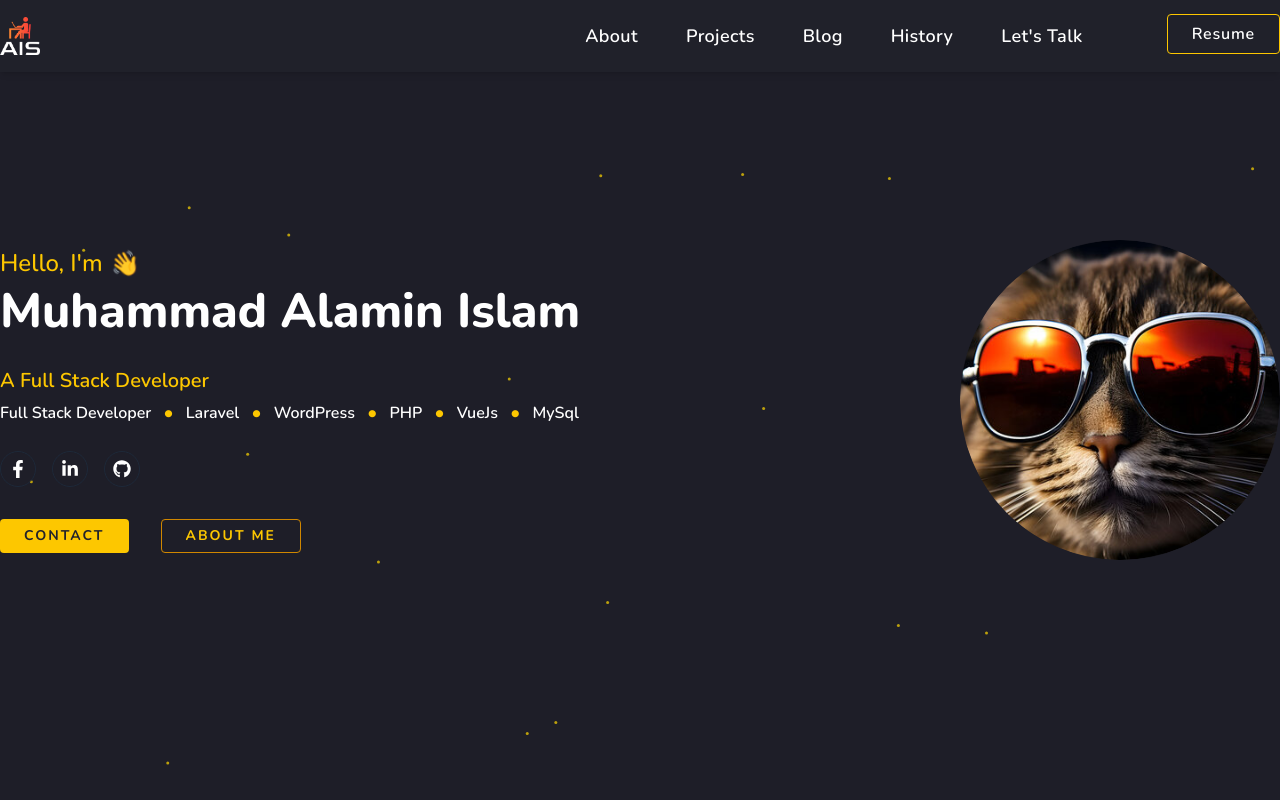
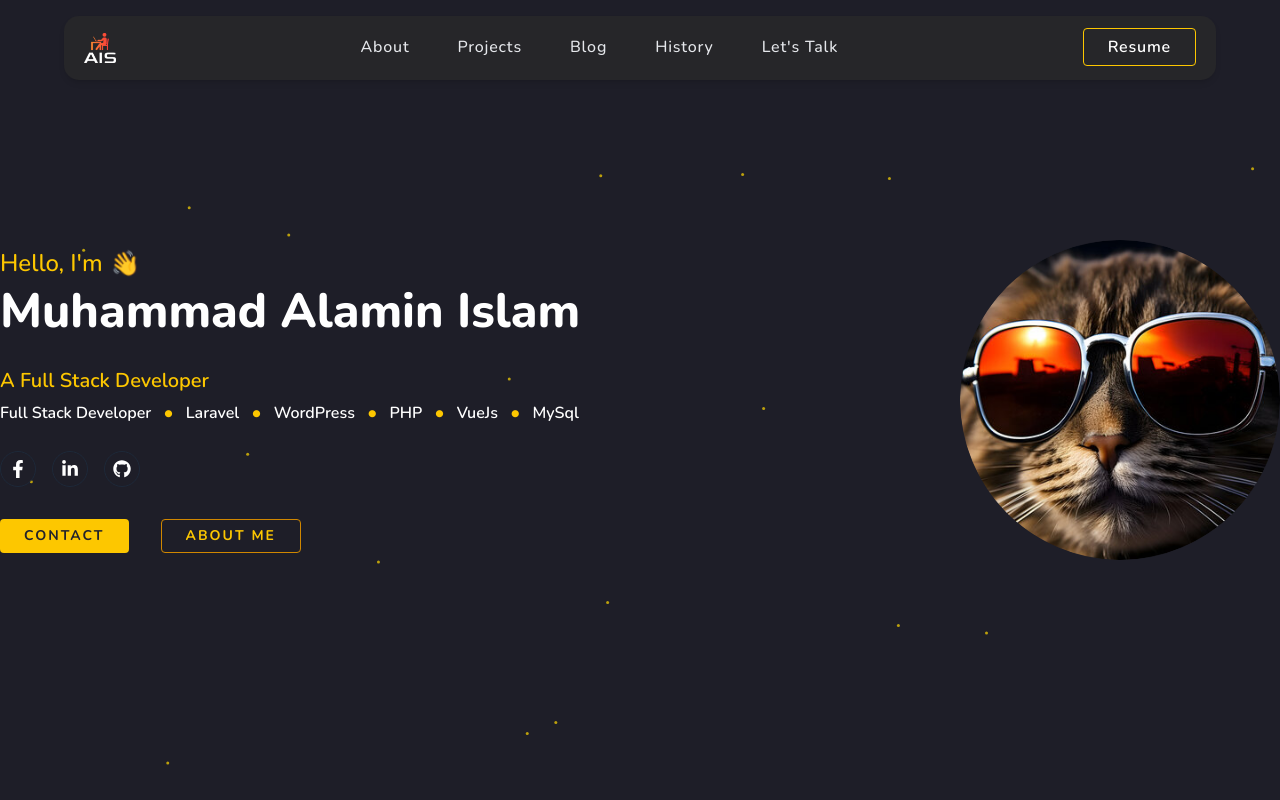
Before and after one commit to SagorIslamOfficial/personal, a React (Vite) app: page / in a window 1280 px wide. Shown: the top 800 px of the page. Built offline with nearby package versions, Linux system fonts and the light colour scheme.

Commit message:
refactor: update header UI design

```diff
--- a/src/components/layout/Header.tsx
+++ b/src/components/layout/Header.tsx
@@ -80,24 +80,20 @@ const Header = ({
             )}
 
             {/* Header */}
-            <header className="fixed top-0 left-0 right-0 z-50 bg-[#20212A] h-18 flex items-center w-full shadow-md">
-                <div className="w-full max-w-7xl mx-auto flex items-center justify-between">
+            <header className="fixed top-4 left-1/2 transform -translate-x-1/2 z-50 bg-[#262629] h-16 flex items-center w-[90%] max-w-7xl rounded-[15px] shadow-md">
+                <div className="w-full mx-auto flex items-center justify-between px-5">
                     {/* Logo */}
                         <a
                             href="#"
                             onClick={(e) => handleNavClick(e, 'heroSection')}
-                        className="flex items-center gap-2 select-none"
+                            className="flex items-center gap-3 select-none text-white font-bold text-xl"
                         >
-                        <img
-                            src="/logo.png"
-                            alt="AIS Logo"
-                            className="h-10 w-10 object-contain"
-                        />
+                            <img src="/logo.png" alt="Logo" className="h-8 w-8 object-contain" />
                         </a>
 
                     {/* Centered Navigation */}
-                    <nav className="flex-1 flex justify-end">
-                        <ul className="flex gap-10">
+                    <nav className="flex-1">
+                        <ul className="flex justify-center items-center gap-8">
                             {visibleNavigationItems.map((item) => (
                                 <li key={item.id}>
                                     <a
@@ -105,28 +101,28 @@ const Header = ({
                                         onClick={(e) =>
                                             handleNavClick(e, item.id)
                                         }
-                                        className="text-white font-semibold text-lg hover:text-yellow-500 transition-colors duration-200 px-1"
-                                        style={{ letterSpacing: '0.02em' }}
+                                        className="text-gray-200 font-medium hover:text-white transition-colors duration-150 px-2"
+                                        style={{ letterSpacing: '0.05em' }}
                                     >
                                         {item.label}
                                     </a>
                                 </li>
                             ))}
+                        </ul>
+                    </nav>
 
-                            {/* Resume Button */}
-                            <li className="pl-10">
+                    {/* Call to Action - Resume Button */}
+                    <div>
                         <a
                             href={externalLinks.resume}
                             target="_blank"
                             rel="noopener noreferrer"
-                                    className="px-6 py-2 border border-yellow-400 text-white font-semibold rounded transition-all duration-200 hover:border-white hover:text-yellow-400 focus:outline-none"
+                            className="px-6 py-[7px] border border-yellow-400 text-white font-semibold rounded transition-all duration-200 hover:border-white hover:text-yellow-400 focus:outline-none"
                             style={{ letterSpacing: '0.05em' }}
                         >
                             Resume
                         </a>
-                            </li>
-                        </ul>
-                    </nav>
+                    </div>
                 </div>
             </header>
         </>
```
Lines whose indentation alone changed are shown as unchanged.
